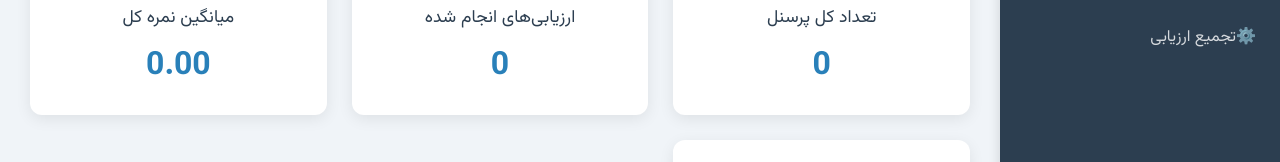
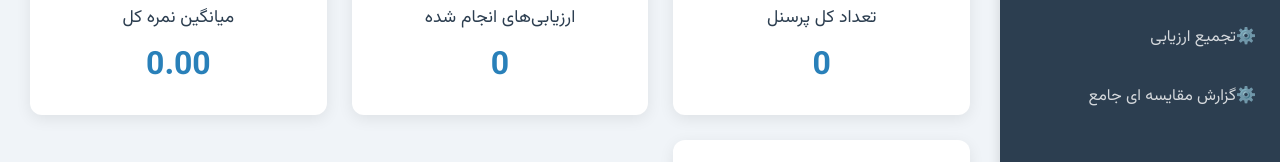
Before and after one commit to khanepaz/HR, a plain HTML site: page index.html in a window 1280 px wide. Shown: the part 536-698 px from the top of the page. Drawn offline with nearby package versions, Linux system fonts and the light colour scheme.

Commit message:
Update index.html

```diff
--- a/index.html
+++ b/index.html
@@ -40,13 +40,14 @@
   background: var(--dark);
   color: white;
   padding: 20px 0;
-      height: 100vh;
   position: fixed;
   top: 0;
+  bottom: 0;
   right: 0; /* چون dir="rtl" است */
   transition: transform 0.3s ease;
   box-shadow: -2px 0 10px rgba(0, 0, 0, 0.1); /* سایه از سمت چپ */
   z-index: 1040;
+  overflow-y: auto; /* اجازه اسکرول در صورت طولانی بودن منو */
 }
 
     .sidebar-header {
@@ -295,6 +296,7 @@
       <li><a href="step4_reports.html"><span class="icon-report"></span> گزارش‌ها</a></li>
       <li><a href="template_manager.html"><span class="icon-template"></span> مدیریت الگوها</a></li>
       <li><a href="step5_aggregate.html"><span class="icon-template"></span> تجمیع ارزیابی</a></li>
+      <li><a href="comprehensive_hr_report.html"><span class="icon-template"></span> گزارش مقایسه ای جامع</a></li>
     </ul>
   </div>
 
```
Lines whose indentation alone changed are shown as unchanged.
